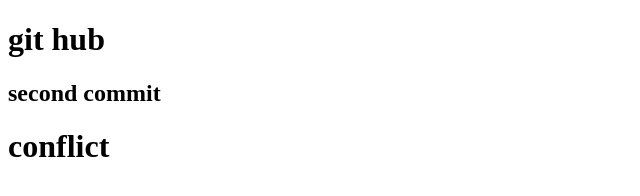
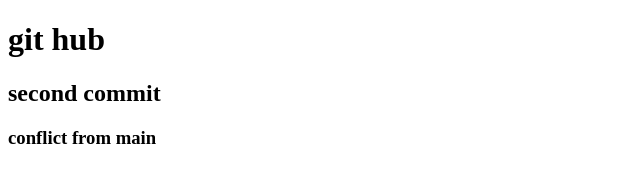
Before and after one commit to phamduy04/flutter_demo, a plain HTML site: page index.html in a window 1280 px wide. Shown: the whole page, without its empty margins (0-640 px from the left). Drawn offline with Linux system fonts and the light colour scheme.

Commit message:
update  conflict

```diff
--- a/index.html
+++ b/index.html
@@ -9,6 +9,6 @@
   <body>
           <h1> git hub</h1>
           <h2> second commit </h2>
-          <h1> conflict</h1>
+          <h3> conflict from main</h3>
   </body>
 </html>
```
